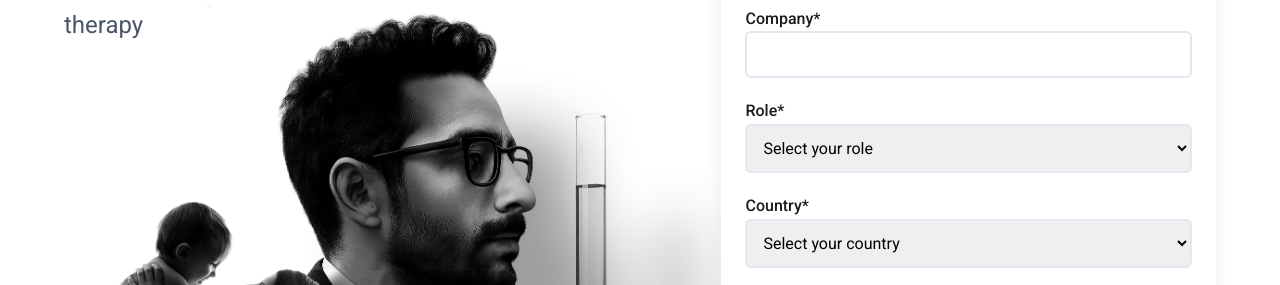
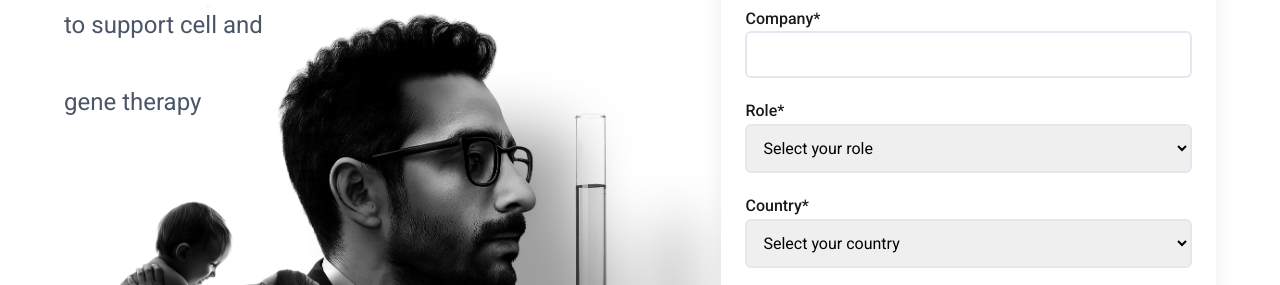
Before and after one commit to PAQTesting/TER_Lander, a plain HTML site: page index.html in a window 1280 px wide. Shown: the part 437-722 px from the top of the page. Drawn offline with Linux system fonts and the light colour scheme.

Commit message:
Update index.html

```diff
--- a/index.html
+++ b/index.html
@@ -285,7 +285,7 @@
         <div class="hero-left">
           <div class="hero-headlines">
             <h1>ACCELERATE.<br/>ELEVATE.<br/>EXPAND.</h1>
-            <p class="hero-subhead">Foundational technology to support cell and gene therapy</p>
+            <p class="hero-subhead">Foundational technology <br> to support cell and</br><br>gene therapy</br></p>
           </div>
 
           <img src="assets/Terumo_man.png" alt="Healthcare Professional" class="hero-image" width="400" height="500" loading="eager"/>
```
